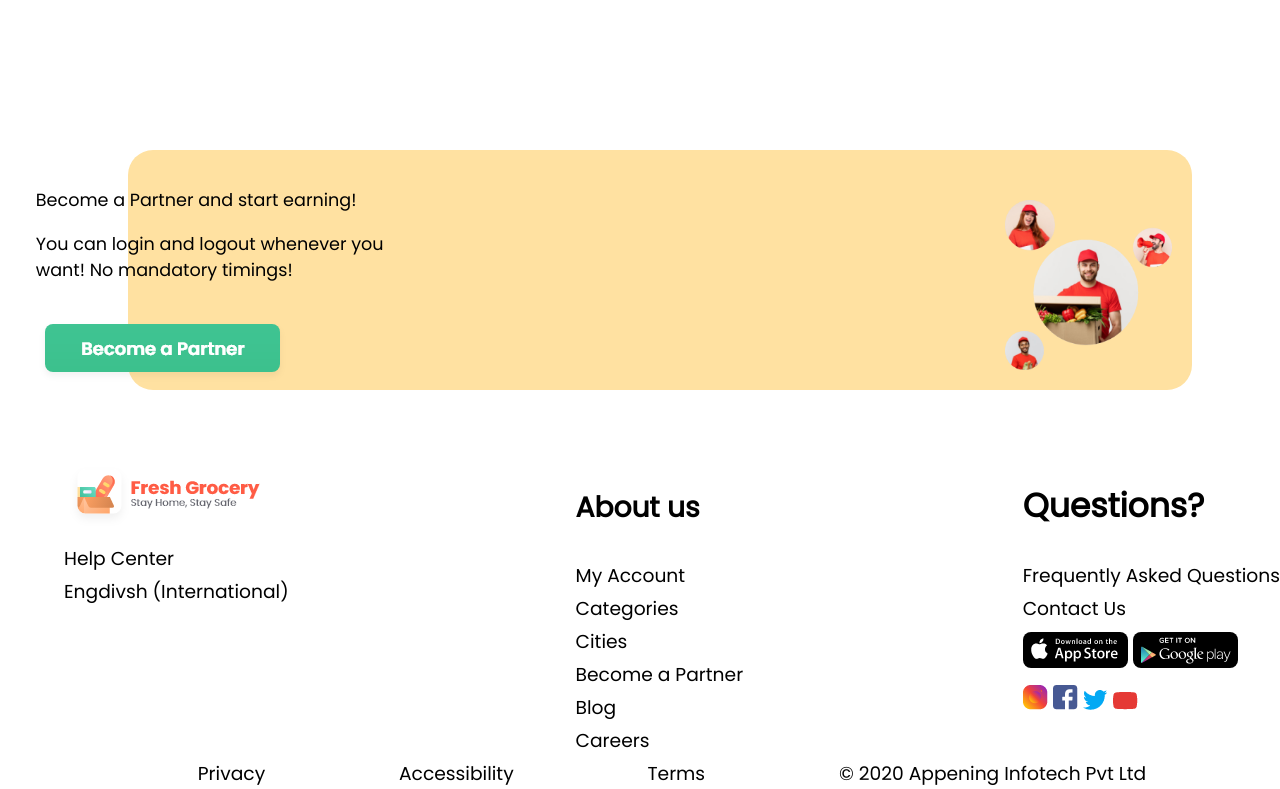
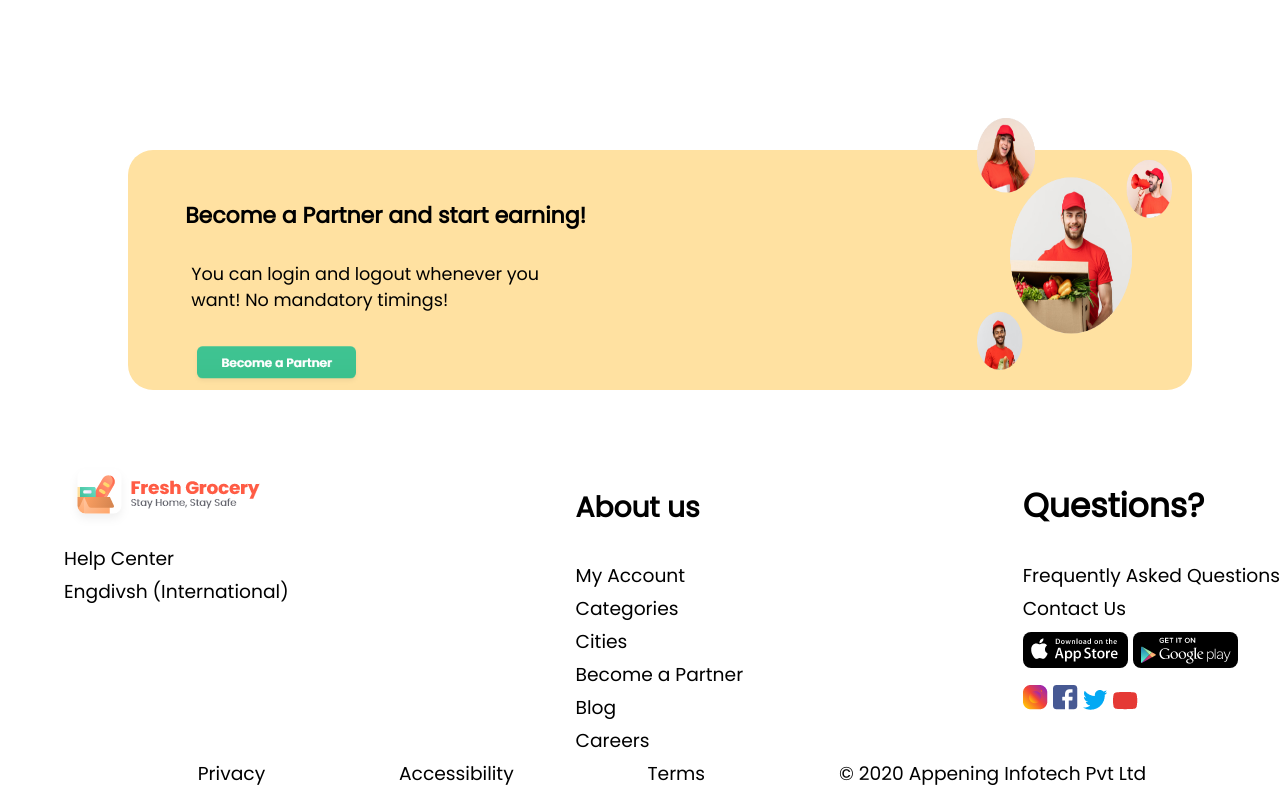
Before and after one commit to prajwalr308/grocery-ui-design, a React (Create React App) app: page / in a window 1280 px wide. Shown: the part 4026-4815 px from the top of the page. Built offline with nearby package versions, Linux system fonts and the light colour scheme.

Commit message:
grocery ui

```diff
--- a/src/components/about/About.js
+++ b/src/components/about/About.js
@@ -50,9 +50,9 @@ function About() {
 
 
            <div className="rtext">
-               <p>Become a Partner and start earning!</p>
+               <h4>Become a Partner and start earning!</h4>
                <p>You can login and logout whenever you want! No mandatory timings!</p>
-               <img src={partner} alt="partner" />
+               <img src={partner} alt="partner" className="partner" />
 
            </div>
             </div>
--- a/src/components/about/about.css
+++ b/src/components/about/about.css
@@ -3,15 +3,24 @@
     text-align: center;
 
 }
+.roundbox img{
+    width: 60%;
+}
+.rtext img{
+    width: 78%;
+    margin-top: 2%;
+}
 .about p {
     font-size: 0.8em;
     width:60%;
-    margin-left:20%
+    margin-left:20%;
+
+
 }
 .roundbox{
         margin-top:10%;
         margin-bottom: 5%;
-        margin-left:15%;
+        margin-left:18%;
         border-radius: 25px;
         background:#FFE1A1;
         padding: 20px;
@@ -20,6 +29,15 @@
 
 }
 @media only screen and (min-width: 850px) {
+    .roundbox img{
+        width: 25%;
+        margin-top:-5%;
+        z-index: 5;
+    }
+    .rtext img{
+        width: 28%;
+        margin-top: 2%;
+    }
    .aboutflex{
        display: flex;
    }
@@ -43,6 +61,15 @@
 }
 }
 @media only screen and (min-width: 1050px) {
+    .roundbox img{
+        width: 19%;
+        margin-top:-5%;
+        z-index: 5;
+    }
+    .rtext img{
+        width: 32%;
+        margin-top: 2%;
+    }
     .rtext h4{
         margin-left: -10%;
 
@@ -54,15 +81,19 @@
 }
 
 @media only screen and (min-width: 1280px) {
+    .rtext img{
+        width: 28%;
+
+    }
     .rtext h4{
-        margin-left: -60%;
+        margin-left: -30%;
 
     }
     .rtext p{
-        margin-left: -59%;
+        margin-left: -29%;
 
     }
     .rtext img{
-        margin-left: -59%;
+        margin-left: -29%;
     }
 }
```
Also changed, not shown: src/components/about/images/Images.png.
